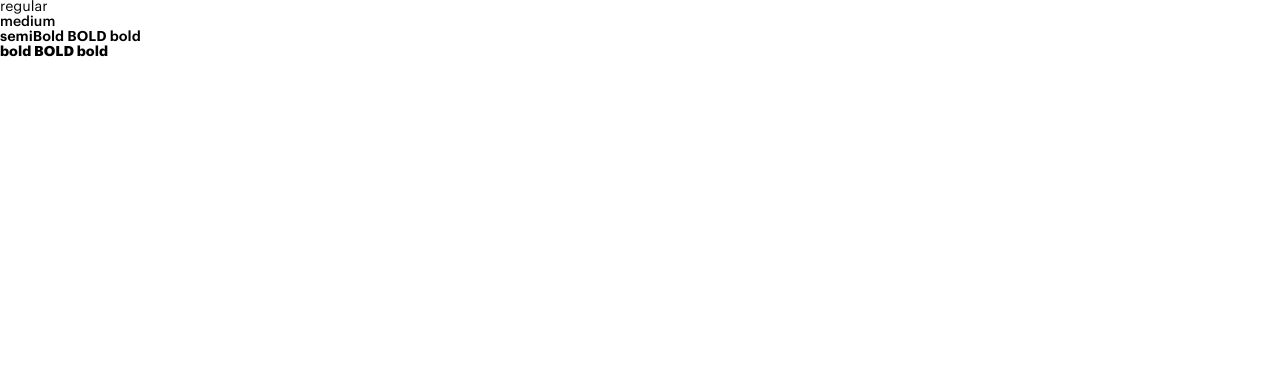
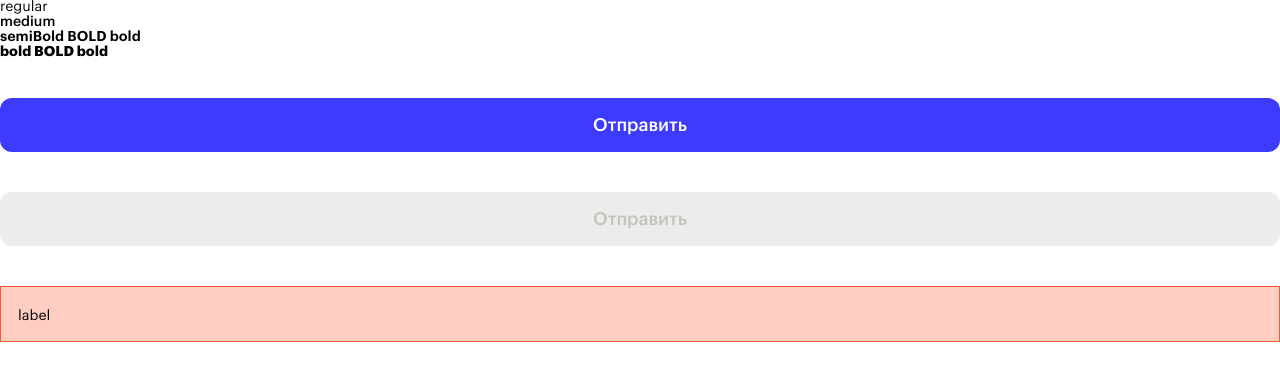
Before and after one commit to SonicFear96/skillbox-form, a Vue app: page / in a window 1280 px wide. Shown: the top 380 px of the page. Built offline with nearby package versions, Linux system fonts and the light colour scheme.

Commit message:
feature: field, button components

```diff
--- a/src/App.vue
+++ b/src/App.vue
@@ -4,14 +4,26 @@
     <div class="medium">medium</div>
     <div class="semiBold">semiBold BOLD bold</div>
     <div class="bold">bold BOLD bold</div>
+    <div class="ui">
+      <vButton> Отправить </vButton>
+    </div>
+    <div class="ui">
+      <vButton :disabled="true"> Отправить </vButton>
+    </div>
+    <div class="ui">
+      <vField :error="true">label</vField>
+    </div>
   </div>
 </template>
 
 <script>
+import vButton from "@/components/common/button";
+import vField from "@/components/common/field";
 export default {
   name: "App",
   components: {
-    //
+    vButton,
+    vField,
   },
 };
 </script>
@@ -30,5 +42,8 @@ export default {
   .bold {
     font-family: "GraphikBold";
   }
+  .ui {
+    margin-top: 40px;
+  }
 }
 </style>
--- a/src/components/common/button/_index.scss
+++ b/src/components/common/button/_index.scss
@@ -1,10 +1,27 @@
 .button {
-  border: 1px solid transparent;
-  padding: 20px;
-  width: 100%;
   display: flex;
   justify-content: center;
-  // background: $color-black-second;
-  // color: $color-white;
-  cursor: pointer;
+  padding: 17px 48px;
+  width: 100%;
+  background: $accent-day-brand;
+  color: $accent-day-always-white;
+  transition: background-color 0.4s ease;
+  border-radius: 12px;
+  font-family: "GraphikMedium";
+  font-size: 18px;
+  line-height: 20px;
 }
+@include hovers {
+  .button {
+    &:not(:disabled):hover,
+    &:not([disabled]):hover {
+      background: $accent-day-always-black;
+      cursor: pointer;
+    }
+  }
+}
+button:disabled,
+button[disabled] {
+  background: $bg-day-secondary-accent;
+  color: $text-day-disable;
+}
--- /dev/null
+++ b/src/components/common/field/_index.scss
@@ -0,0 +1,78 @@
+.field {
+  position: relative;
+  font-family: "GraphikRegular";
+  input {
+    width: 100%;
+    padding: 28px 18px 18px 18px;
+    height: 56px;
+    outline: none;
+    background: $bg-day-secondary;
+    color: $text-day-main;
+    font-size: 14px;
+    line-height: $line-height-default;
+    border: 1px solid $strokes-day-main;
+    transition: border-color 0.4s ease, background-color 0.4s ease;
+    &::placeholder {
+      color: $text-day-main;
+    }
+    &:focus ~ label {
+      transform: translate3d(-7%, -52%, 0) scale(0.83);
+      color: $text-day-secondary;
+    }
+    &:focus {
+      background: $bg-day-main;
+      border-color: $strokes-day-secondary;
+    }
+  }
+  label {
+    display: block;
+    position: absolute;
+    top: 20px;
+    left: 18px;
+    color: $text-day-main;
+    font-size: 14px;
+    line-height: $line-height-default;
+    transition: transform 0.4s ease;
+  }
+  &-error {
+    font-size: 11px;
+    line-height: 12px;
+    color: $accent-day-danger;
+  }
+  &--error {
+    input {
+      background: $accent-day-danger-bg;
+      border-color: $accent-day-danger;
+    }
+  }
+  &--filled {
+    input {
+      background: $bg-day-secondary;
+      border-color: $strokes-day-secondary;
+    }
+    label {
+      transform: translate3d(-7%, -52%, 0) scale(0.83);
+      color: $text-day-secondary;
+    }
+  }
+  input:disabled,
+  input[disabled] {
+    background: $bg-day-secondary-accent;
+    color: $text-day-disable;
+  }
+}
+@include hovers {
+  .field {
+    &:hover {
+      input {
+        border-color: $strokes-day-secondary;
+      }
+    }
+    &--error:hover {
+      input {
+        background: $accent-day-danger-bg;
+        border-color: $accent-day-danger;
+      }
+    }
+  }
+}
--- /dev/null
+++ b/src/components/common/field/index.vue
@@ -0,0 +1,64 @@
+<template>
+  <div
+    class="field"
+    :class="{ 'field--error': error, 'field--filled': value || localValue }"
+  >
+    <input
+      class="field-input"
+      ref="input"
+      v-model="localValue"
+      :type="type"
+      :value="localValue"
+      :id="localId"
+      :placeholder="placeholder"
+      @input="input($event.target.value)"
+      @change="change($event.target.value)"
+      :disabled="disabled"
+    />
+    <label class="field-label" v-if="$slots.default" :for="localId">
+      <slot />
+    </label>
+    <span class="field-error" v-if="error">{{ errorText }}</span>
+  </div>
+</template>
+
+<script>
+export default {
+  name: "input-component",
+  props: {
+    type: {
+      type: String,
+      default: "text",
+    },
+    value: [String, Number],
+    placeholder: String,
+    error: [String, Boolean],
+  },
+  data() {
+    return {
+      localId: this.id,
+    };
+  },
+  computed: {
+    errorText() {
+      return typeof this.error === "string" ? this.error : "";
+    },
+  },
+  methods: {
+    input(value) {
+      this.$emit("input", value);
+    },
+    change(value) {
+      this.$emit("change", value);
+    },
+  },
+  mounted() {
+    this.localId = this.localId || Math.random().toFixed(7).slice(2);
+    this.localValue = this.value;
+  },
+};
+</script>
+
+<style lang="scss">
+@import "./_index.scss";
+</style>
```
Also changed, not shown: src/components/common/input/_index.scss (deleted, +0 -13 lines), src/components/common/input/index.vue (deleted, +0 -38 lines).
